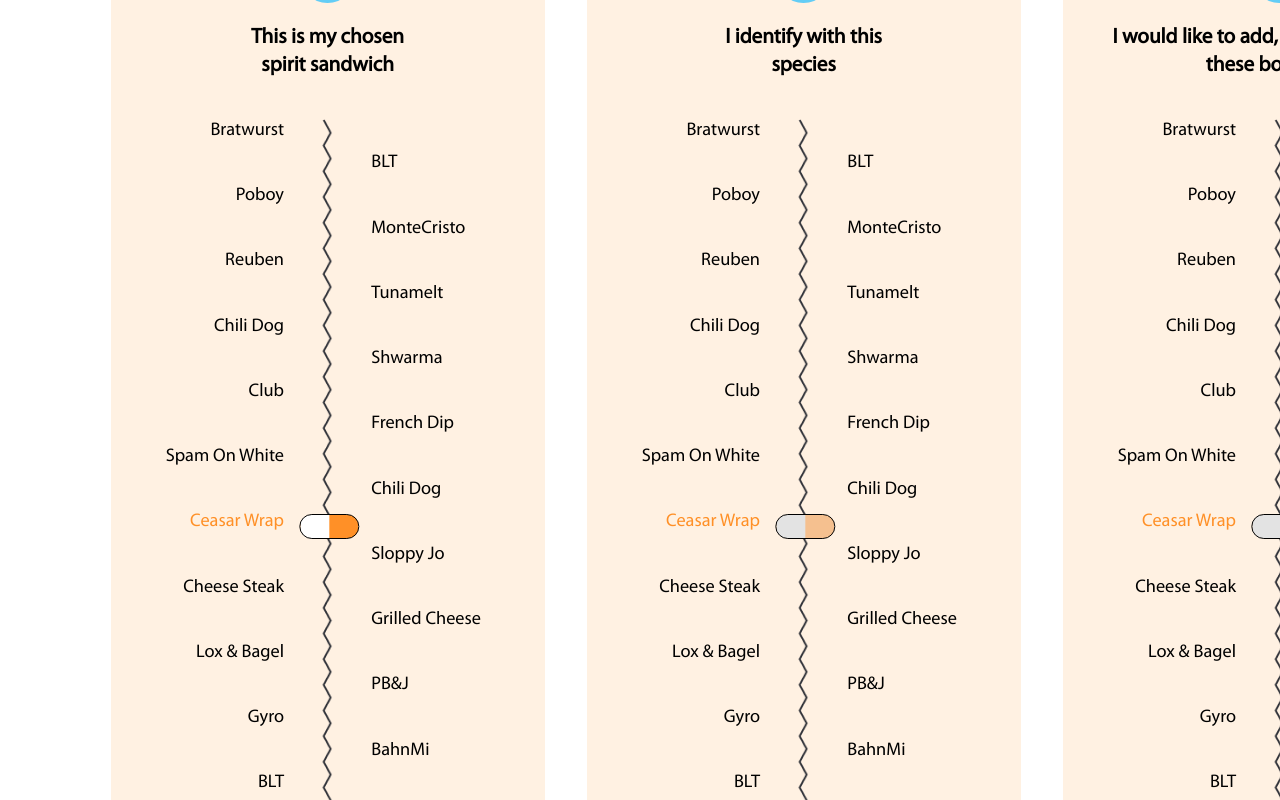
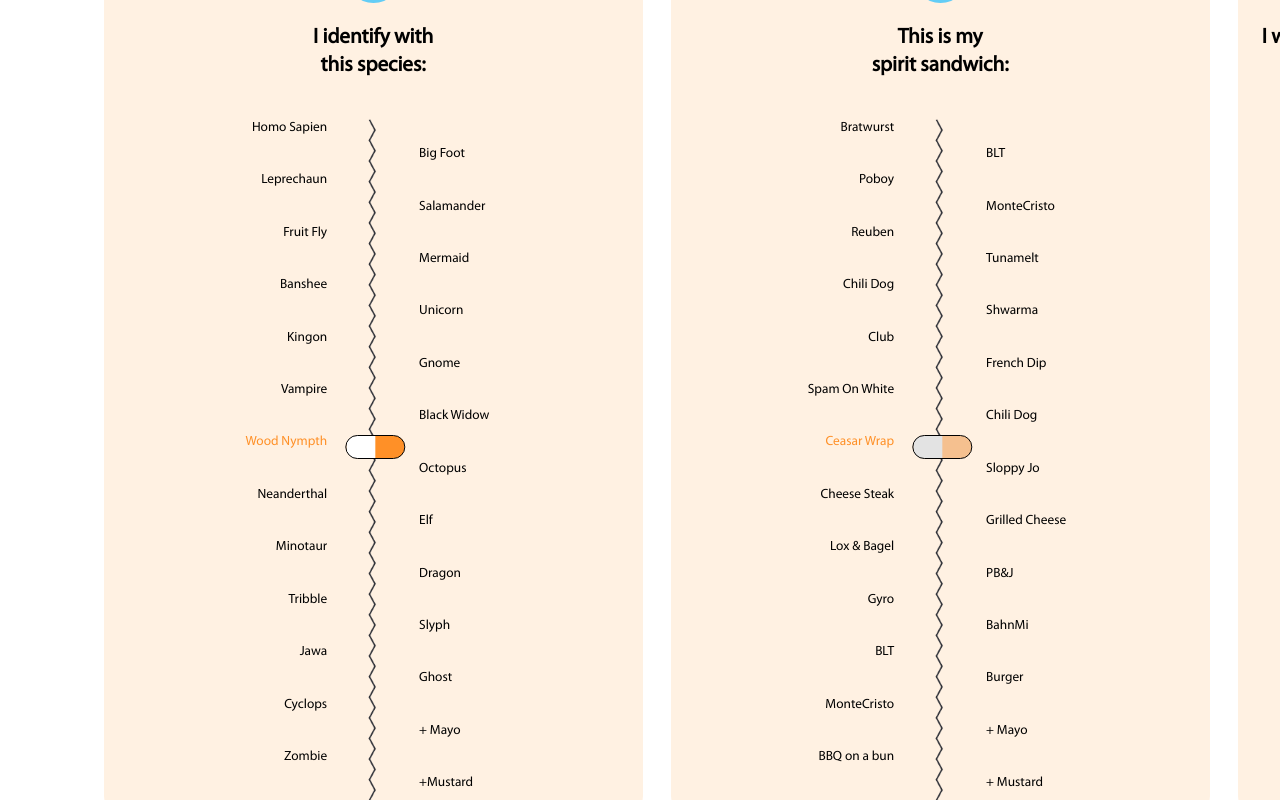
Before and after one commit to HasiburRahman-hr11/ami-reily-label, a React (Create React App) app: page / in a window 1280 px wide. Shown: the part 580-1380 px from the top of the page. Built offline with nearby package versions, Linux system fonts and the light colour scheme.

Commit message:
content update

```diff
--- a/src/Components/Homepage/QuestionsWrapper.jsx
+++ b/src/Components/Homepage/QuestionsWrapper.jsx
@@ -9,7 +9,7 @@ let settings = {
   dots: false,
   infinite: false,
   speed: 500,
-  slidesToShow: 2.5,
+  slidesToShow: 2.1,
   slidesToScroll: 1,
   arrows: false,
   centerMode: false,
--- a/src/Components/Homepage/SingleQuestion.jsx
+++ b/src/Components/Homepage/SingleQuestion.jsx
@@ -135,7 +135,9 @@ const SingleQuestion = ({
               onChange={(e) => {
                 console.log(e.target.value);
                 const answerIndex = e.target.value - 1;
-                const labelWord = questionData.answers[answerIndex].labelWord;
+                // const labelWord = questionData.answers[answerIndex].labelWord;
+                const labelWord =
+                  questionData.answers[answerIndex].answer.charAt(0);
                 handleChange(index, labelWord, e);
                 setValue(e.target.value);
               }}
@@ -169,7 +171,8 @@ const SingleQuestion = ({
 
                 handleLabelClick(
                   index,
-                  answerData.labelWord,
+                  // answerData.labelWord,
+                  answerData.answer.charAt(0),
                   rangeInput,
                   i + 1
                 );
--- a/src/index.css
+++ b/src/index.css
@@ -336,13 +336,11 @@ p span {
   height: 100%;
 }
 .single-question {
-  /* width: 40%;
-  min-width: 61rem; */
   background-color: #fff1e2;
-  padding: 5rem 5rem;
+  padding: 5rem 2rem;
   border-radius: 5rem;
   margin: 2rem 2rem;
-  margin: 0 3rem;
+  margin: 0 2rem;
 }
 .question-number {
   background-color: #63cdf6;
@@ -359,10 +357,10 @@ p span {
   margin-top: 5rem;
 }
 .answer-item {
-  width: 38%;
+  width: 41%;
   text-align: right;
   padding: 0.63rem 0;
-  font-size: 2.6rem;
+  font-size: 1.9rem;
   font-weight: 400;
   cursor: pointer;
 }
@@ -598,16 +596,38 @@ input[type="range"]:focus-visible {
 
 @media screen and (max-width: 640px) {
   .single-question {
-    padding: 5rem 3rem;
+    padding: 5rem 1rem;
     margin: 0 0 4rem 0;
   }
+  .answer-item {
+    width: 43%;
+    font-size: 1.7rem;
 }
-@media screen and (max-width: 450px){
-  html{
+  .range-input-box{
+    top: 0;
+  }
+  .vertical-slider::-webkit-slider-thumb {
+    width: 3rem;
+    height: 6rem;
+    margin-top: -2.5rem;
+  }
+  .vertical-slider::-moz-range-thumb{
+    width: 3rem;
+    height: 6rem;
+    margin-top: -2.5rem;
+  }
+  .vertical-slider::-ms-thumb {
+    width: 3rem;
+    height: 6rem;
+    margin-top: -2.5rem;
+  }
+}
+@media screen and (max-width: 450px) {
+  html {
     font-size: 1.6vw;
   }
   .hp-label-box,
-  .hp-intro-right{
+  .hp-intro-right {
     width: 100%;
     min-width: none;
   }
--- a/src/questionAnswers.js
+++ b/src/questionAnswers.js
@@ -1,167 +1,156 @@
 export const questionAnswers = [
   {
     _id: "01",
-    question: "This is my chosen <br /> spirit sandwich",
-    questionIndex: 1,
+    question: "I identify with <br/> this species:",
     answers: [
-      { answer: "Bratwurst", answerIndex: 1, labelWord: "A" },
-      { answer: "BLT", answerIndex: 2, labelWord: "B" },
-      { answer: "Poboy", answerIndex: 3, labelWord: "C" },
-      { answer: "MonteCristo", answerIndex: 4, labelWord: "D" },
-      { answer: "Reuben", answerIndex: 5, labelWord: "E" },
-      { answer: "Tunamelt", answerIndex: 6, labelWord: "F" },
-      { answer: "Chili Dog", answerIndex: 7, labelWord: "G" },
-      { answer: "Shwarma", answerIndex: 8, labelWord: "H" },
-      { answer: "Club", answerIndex: 9, labelWord: "I" },
-      { answer: "French Dip ", answerIndex: 10, labelWord: "J" },
-      { answer: "Spam On White", answerIndex: 11, labelWord: "K" },
-      { answer: "Chili Dog ", answerIndex: 12, labelWord: "L" },
-      { answer: "Ceasar Wrap", answerIndex: 13, labelWord: "M" },
-      { answer: "Sloppy Jo ", answerIndex: 14, labelWord: "N" },
-      { answer: "Cheese Steak", answerIndex: 15, labelWord: "O" },
-      { answer: "Grilled Cheese", answerIndex: 16, labelWord: "P" },
-      { answer: "Lox & Bagel", answerIndex: 17, labelWord: "Q" },
-      { answer: "PB&J", answerIndex: 18, labelWord: "R" },
-      { answer: "Gyro", answerIndex: 19, labelWord: "S" },
-      { answer: "BahnMi", answerIndex: 20, labelWord: "T" },
-      { answer: "BLT", answerIndex: 21, labelWord: "U" },
-      { answer: "Burger", answerIndex: 22, labelWord: "V" },
-      { answer: "MonteCristo", answerIndex: 23, labelWord: "W" },
-      { answer: "+/- Mayo ", answerIndex: 24, labelWord: "X" },
-      { answer: "Tunamelt", answerIndex: 25, labelWord: "Y" },
-      { answer: "+/- Mustard ", answerIndex: 26, labelWord: "Z" },
+      { answer: "Homo Sapien", labelWord: "A" },
+      { answer: "Big Foot", labelWord: "B" },
+      { answer: "Leprechaun", labelWord: "C" },
+      { answer: "Salamander", labelWord: "D" },
+      { answer: "Fruit Fly", labelWord: "E" },
+      { answer: "Mermaid", labelWord: "F" },
+      { answer: "Banshee", labelWord: "G" },
+      { answer: "Unicorn", labelWord: "H" },
+      { answer: "Kingon", labelWord: "I" },
+      { answer: "Gnome ", labelWord: "J" },
+      { answer: "Vampire", labelWord: "K" },
+      { answer: "Black Widow", labelWord: "L" },
+      { answer: "Wood Nympth", labelWord: "M" },
+      { answer: "Octopus", labelWord: "N" },
+      { answer: "Neanderthal", labelWord: "O" },
+      { answer: "Elf", labelWord: "P" },
+      { answer: "Minotaur", labelWord: "Q" },
+      { answer: "Dragon", labelWord: "R" },
+      { answer: "Tribble", labelWord: "S" },
+      { answer: "Slyph", labelWord: "T" },
+      { answer: "Jawa", labelWord: "U" },
+      { answer: "Ghost", labelWord: "V" },
+      { answer: "Cyclops", labelWord: "W" },
+      { answer: "+ Mayo ", labelWord: "X" },
+      { answer: "Zombie", labelWord: "Y" },
+      { answer: "+Mustard", labelWord: "Z" },
     ],
   },
   {
     _id: "02",
-    question: "I identify with this <br /> species",
-    questionIndex: 2,
+    question: "This is my  <br /> spirit sandwich:",
     answers: [
-      { answer: "Bratwurst", answerIndex: 1, labelWord: "A" },
-      { answer: "BLT", answerIndex: 1, labelWord: "B" },
-      { answer: "Poboy", answerIndex: 3, labelWord: "C" },
-      { answer: "MonteCristo", answerIndex: 4, labelWord: "D" },
-      { answer: "Reuben", answerIndex: 5, labelWord: "E" },
-      { answer: "Tunamelt", answerIndex: 6, labelWord: "F" },
-      { answer: "Chili Dog", answerIndex: 7, labelWord: "G" },
-      { answer: "Shwarma", answerIndex: 8, labelWord: "H" },
-      { answer: "Club", answerIndex: 9, labelWord: "I" },
-      { answer: "French Dip ", answerIndex: 10, labelWord: "J" },
-      { answer: "Spam On White", answerIndex: 11, labelWord: "K" },
-      { answer: "Chili Dog ", answerIndex: 12, labelWord: "L" },
-      { answer: "Ceasar Wrap", answerIndex: 13, labelWord: "M" },
-      { answer: "Sloppy Jo ", answerIndex: 14, labelWord: "N" },
-      { answer: "Cheese Steak", answerIndex: 15, labelWord: "O" },
-      { answer: "Grilled Cheese", answerIndex: 16, labelWord: "P" },
-      { answer: "Lox & Bagel", answerIndex: 17, labelWord: "Q" },
-      { answer: "PB&J", answerIndex: 18, labelWord: "R" },
-      { answer: "Gyro", answerIndex: 19, labelWord: "S" },
-      { answer: "BahnMi", answerIndex: 20, labelWord: "T" },
-      { answer: "BLT", answerIndex: 21, labelWord: "U" },
-      { answer: "Burger", answerIndex: 22, labelWord: "V" },
-      { answer: "MonteCristo", answerIndex: 23, labelWord: "W" },
-      { answer: "+/- Mayo ", answerIndex: 24, labelWord: "X" },
-      { answer: "Tunamelt", answerIndex: 25, labelWord: "Y" },
-      { answer: "+/- Mustard ", answerIndex: 26, labelWord: "Z" },
+      { answer: "Bratwurst", labelWord: "A" },
+      { answer: "BLT", labelWord: "B" },
+      { answer: "Poboy", labelWord: "C" },
+      { answer: "MonteCristo", labelWord: "D" },
+      { answer: "Reuben", labelWord: "E" },
+      { answer: "Tunamelt", labelWord: "F" },
+      { answer: "Chili Dog", labelWord: "G" },
+      { answer: "Shwarma", labelWord: "H" },
+      { answer: "Club", labelWord: "I" },
+      { answer: "French Dip ", labelWord: "J" },
+      { answer: "Spam On White", labelWord: "K" },
+      { answer: "Chili Dog ", labelWord: "L" },
+      { answer: "Ceasar Wrap", labelWord: "M" },
+      { answer: "Sloppy Jo ", labelWord: "N" },
+      { answer: "Cheese Steak", labelWord: "O" },
+      { answer: "Grilled Cheese", labelWord: "P" },
+      { answer: "Lox & Bagel", labelWord: "Q" },
+      { answer: "PB&J", labelWord: "R" },
+      { answer: "Gyro", labelWord: "S" },
+      { answer: "BahnMi", labelWord: "T" },
+      { answer: "BLT", labelWord: "U" },
+      { answer: "Burger", labelWord: "V" },
+      { answer: "MonteCristo", labelWord: "W" },
+      { answer: "+ Mayo ", labelWord: "X" },
+      { answer: "BBQ on a bun", labelWord: "Y" },
+      { answer: "+ Mustard ", labelWord: "Z" },
     ],
   },
   {
     _id: "03",
-    question: "I would like to add, subtract or replace these body parts",
-    questionIndex: 2,
+    question: "I would like to add, subtract or replace these body parts: ",
     answers: [
-      { answer: "Bratwurst", answerIndex: 1, labelWord: "A" },
-      { answer: "BLT", answerIndex: 1, labelWord: "B" },
-      { answer: "Poboy", answerIndex: 3, labelWord: "C" },
-      { answer: "MonteCristo", answerIndex: 4, labelWord: "D" },
-      { answer: "Reuben", answerIndex: 5, labelWord: "E" },
-      { answer: "Tunamelt", answerIndex: 6, labelWord: "F" },
-      { answer: "Chili Dog", answerIndex: 7, labelWord: "G" },
-      { answer: "Shwarma", answerIndex: 8, labelWord: "H" },
-      { answer: "Club", answerIndex: 9, labelWord: "I" },
-      { answer: "French Dip ", answerIndex: 10, labelWord: "J" },
-      { answer: "Spam On White", answerIndex: 11, labelWord: "K" },
-      { answer: "Chili Dog ", answerIndex: 12, labelWord: "L" },
-      { answer: "Ceasar Wrap", answerIndex: 13, labelWord: "M" },
-      { answer: "Sloppy Jo ", answerIndex: 14, labelWord: "N" },
-      { answer: "Cheese Steak", answerIndex: 15, labelWord: "O" },
-      { answer: "Grilled Cheese", answerIndex: 16, labelWord: "P" },
-      { answer: "Lox & Bagel", answerIndex: 17, labelWord: "Q" },
-      { answer: "PB&J", answerIndex: 18, labelWord: "R" },
-      { answer: "Gyro", answerIndex: 19, labelWord: "S" },
-      { answer: "BahnMi", answerIndex: 20, labelWord: "T" },
-      { answer: "BLT", answerIndex: 21, labelWord: "U" },
-      { answer: "Burger", answerIndex: 22, labelWord: "V" },
-      { answer: "MonteCristo", answerIndex: 23, labelWord: "W" },
-      { answer: "+/- Mayo ", answerIndex: 24, labelWord: "X" },
-      { answer: "Tunamelt", answerIndex: 25, labelWord: "Y" },
-      { answer: "+/- Mustard ", answerIndex: 26, labelWord: "Z" },
+      { answer: "Tummy", labelWord: "A" },
+      { answer: "Boobs", labelWord: "B" },
+      { answer: "Ear lobes", labelWord: "C" },
+      { answer: "Belly button", labelWord: "D" },
+      { answer: "Knee caps", labelWord: "E" },
+      { answer: "Tunamelt", labelWord: "F" },
+      { answer: "Vajayjay", labelWord: "G" },
+      { answer: "Knuckles", labelWord: "H" },
+      { answer: "Thighs", labelWord: "I" },
+      { answer: "Decolletage", labelWord: "J" },
+      { answer: "Lips", labelWord: "K" },
+      { answer: "Rear dimples", labelWord: "L" },
+      { answer: "Peepers", labelWord: "M" },
+      { answer: "Adam’s apple", labelWord: "N" },
+      { answer: "Keister", labelWord: "O" },
+      { answer: "Taint", labelWord: "P" },
+      { answer: "Hairline", labelWord: "Q" },
+      { answer: "Wrists", labelWord: "R" },
+      { answer: "Tootsies", labelWord: "S" },
+      { answer: "Armpits", labelWord: "T" },
+      { answer: "Pecker", labelWord: "U" },
+      { answer: "+Mayo", labelWord: "V" },
+      { answer: "Elbow", labelWord: "W" },
+      { answer: "+ Mustard ", labelWord: "X" },
     ],
   },
   {
     _id: "04",
-    question: "These body parts <br /> turn me on!",
-    questionIndex: 4,
+    question: "These body parts make me <br /> wild  with desire!:",
     answers: [
-      { answer: "Bratwurst", answerIndex: 1, labelWord: "A" },
-      { answer: "BLT", answerIndex: 1, labelWord: "B" },
-      { answer: "Poboy", answerIndex: 3, labelWord: "C" },
-      { answer: "MonteCristo", answerIndex: 4, labelWord: "D" },
-      { answer: "Reuben", answerIndex: 5, labelWord: "E" },
-      { answer: "Tunamelt", answerIndex: 6, labelWord: "F" },
-      { answer: "Chili Dog", answerIndex: 7, labelWord: "G" },
-      { answer: "Shwarma", answerIndex: 8, labelWord: "H" },
-      { answer: "Club", answerIndex: 9, labelWord: "I" },
-      { answer: "French Dip ", answerIndex: 10, labelWord: "J" },
-      { answer: "Spam On White", answerIndex: 11, labelWord: "K" },
-      { answer: "Chili Dog ", answerIndex: 12, labelWord: "L" },
-      { answer: "Ceasar Wrap", answerIndex: 13, labelWord: "M" },
-      { answer: "Sloppy Jo ", answerIndex: 14, labelWord: "N" },
-      { answer: "Cheese Steak", answerIndex: 15, labelWord: "O" },
-      { answer: "Grilled Cheese", answerIndex: 16, labelWord: "P" },
-      { answer: "Lox & Bagel", answerIndex: 17, labelWord: "Q" },
-      { answer: "PB&J", answerIndex: 18, labelWord: "R" },
-      { answer: "Gyro", answerIndex: 19, labelWord: "S" },
-      { answer: "BahnMi", answerIndex: 20, labelWord: "T" },
-      { answer: "BLT", answerIndex: 21, labelWord: "U" },
-      { answer: "Burger", answerIndex: 22, labelWord: "V" },
-      { answer: "MonteCristo", answerIndex: 23, labelWord: "W" },
-      { answer: "+/- Mayo ", answerIndex: 24, labelWord: "X" },
-      { answer: "Tunamelt", answerIndex: 25, labelWord: "Y" },
-      { answer: "+/- Mustard ", answerIndex: 26, labelWord: "Z" },
+      { answer: "Armpits", labelWord: "A" },
+      { answer: "Lips", labelWord: "B" },
+      { answer: "Elbow", labelWord: "C" },
+      { answer: "Tootsies", labelWord: "D" },
+      { answer: "Ear lobes", labelWord: "E" },
+      { answer: "Cahones", labelWord: "F" },
+      { answer: "Boobs", labelWord: "G" },
+      { answer: "Vajayjay", labelWord: "H" },
+      { answer: "Knuckles", labelWord: "I" },
+      { answer: "Knee caps", labelWord: "J" },
+      { answer: "Pecker", labelWord: "K" },
+      { answer: "Adams apple", labelWord: "L" },
+      { answer: "Eyelashes", labelWord: "M" },
+      { answer: "Decolletage", labelWord: "N" },
+      { answer: "Butt dimples", labelWord: "O" },
+      { answer: "Gray matter", labelWord: "P" },
+      { answer: "Tummy", labelWord: "Q" },
+      { answer: "Belly button", labelWord: "R" },
+      { answer: "Taint", labelWord: "S" },
+      { answer: "Peepers", labelWord: "T" },
+      { answer: "Keister", labelWord: "U" },
+      { answer: "+Mayo", labelWord: "V" },
+      { answer: "Thighs", labelWord: "W" },
+      { answer: "+ Mustard", labelWord: "X" },
     ],
   },
   {
     _id: "05",
     question: "This neurotic or existential <br /> fear haunts me",
-    questionIndex: 5,
     answers: [
-      { answer: "Bratwurst", answerIndex: 1, labelWord: "A" },
-      { answer: "BLT", answerIndex: 1, labelWord: "B" },
-      { answer: "Poboy", answerIndex: 3, labelWord: "C" },
-      { answer: "MonteCristo", answerIndex: 4, labelWord: "D" },
-      { answer: "Reuben", answerIndex: 5, labelWord: "E" },
-      { answer: "Tunamelt", answerIndex: 6, labelWord: "F" },
-      { answer: "Chili Dog", answerIndex: 7, labelWord: "G" },
-      { answer: "Shwarma", answerIndex: 8, labelWord: "H" },
-      { answer: "Club", answerIndex: 9, labelWord: "I" },
-      { answer: "French Dip ", answerIndex: 10, labelWord: "J" },
-      { answer: "Spam On White", answerIndex: 11, labelWord: "K" },
-      { answer: "Chili Dog ", answerIndex: 12, labelWord: "L" },
-      { answer: "Ceasar Wrap", answerIndex: 13, labelWord: "M" },
-      { answer: "Sloppy Jo ", answerIndex: 14, labelWord: "N" },
-      { answer: "Cheese Steak", answerIndex: 15, labelWord: "O" },
-      { answer: "Grilled Cheese", answerIndex: 16, labelWord: "P" },
-      { answer: "Lox & Bagel", answerIndex: 17, labelWord: "Q" },
-      { answer: "PB&J", answerIndex: 18, labelWord: "R" },
-      { answer: "Gyro", answerIndex: 19, labelWord: "S" },
-      { answer: "BahnMi", answerIndex: 20, labelWord: "T" },
-      { answer: "BLT", answerIndex: 21, labelWord: "U" },
-      { answer: "Burger", answerIndex: 22, labelWord: "V" },
-      { answer: "MonteCristo", answerIndex: 23, labelWord: "W" },
-      { answer: "+/- Mayo ", answerIndex: 24, labelWord: "X" },
-      { answer: "Tunamelt", answerIndex: 25, labelWord: "Y" },
-      { answer: "+/- Mustard ", answerIndex: 26, labelWord: "Z" },
+      { answer: "My life is absurd", labelWord: "A" },
+      { answer: "I worry therefore I am", labelWord: "B" },
+      { answer: "There is no essential self", labelWord: "C" },
+      { answer: "My bellbutton is fascinating", labelWord: "D" },
+      { answer: "I count the cracks in the sidewalk", labelWord: "E" },
+      { answer: "How many tons do I need to lose?", labelWord: "F" },
+      { answer: "Anything could happen at anytime", labelWord: "G" },
+      { answer: "My taxes are due EVERY year", labelWord: "H" },
+      { answer: "I am gonna die", labelWord: "I" },
+      { answer: "My food is touching each other", labelWord: "J" },
+      { answer: "I am alone and I am alone", labelWord: "K" },
+      { answer: "I can’t remember a thing", labelWord: "L" },
+      { answer: "I hate everyone i ever met", labelWord: "M" },
+      { answer: "To make or not to make my bed", labelWord: "N" },
+      { answer: "I only want to sit on the couch", labelWord: "O" },
+      { answer: "There is something living under my bed", labelWord: "P" },
+      { answer: "The next ice age is near", labelWord: "Q" },
+      { answer: "I need booze", labelWord: "R" },
+      { answer: "There are dust bunnies in the corners", labelWord: "S" },
+      { answer: "Dread is my mantra", labelWord: "T" },
+      { answer: "I fart too much", labelWord: "U" },
+      { answer: "+ Mayo", labelWord: "V" },
+      { answer: "Hypothetical situation anxiety", labelWord: "W" },
+      { answer: "+ Mustard", labelWord: "X" }
     ],
   },
 ];
```
